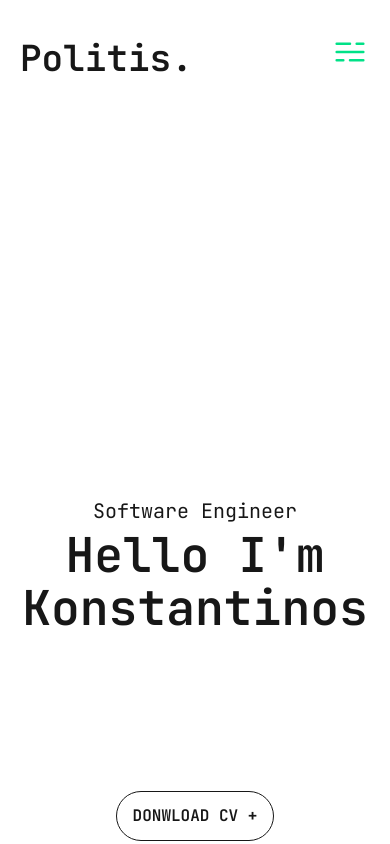
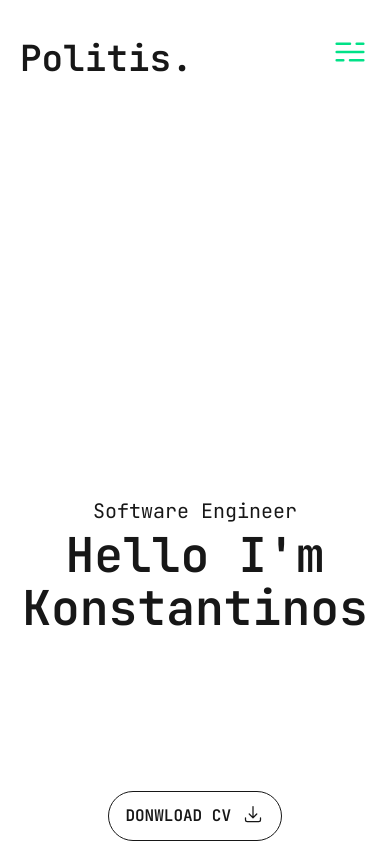
Before and after one commit to kostas-politis/portfolio, a Next.js app: page / in a window 390 px wide. Shown: the top 844 px of the page. Built offline with nearby package versions, Linux system fonts and the light colour scheme.

Commit message:
Social links updated

```diff
--- a/app/globals.css
+++ b/app/globals.css
@@ -9,7 +9,6 @@
 
 @media (prefers-color-scheme: dark) {
   :root {
-    /* --background: #0a0a0a; */
     --background: #1c1c22;
     --foreground: #ededed;
     --accent: #00e187;
@@ -19,7 +18,6 @@
 body {
   color: var(--foreground);
   background: var(--background);
-  /* font-family: Arial, Helvetica, sans-serif; */
 }
 
 @layer base {
@@ -47,7 +45,6 @@ body {
 .scroller {
   overflow: hidden;
   mask: linear-gradient(90deg, transparent, white 20%, white 80%, transparent);
-  /* margin-top: 3.5rem; */
   padding-bottom: 1rem;
 }
 
@@ -59,14 +56,23 @@ body {
   animation: skills-scroll 20s linear infinite;
 }
 
+.gradient-wrapper path {
+  fill: url(#myGradient);
+}
+
+/* Override styles for autofilled inputs */
+input:-webkit-autofill,
+input:-webkit-autofill:hover,
+input:-webkit-autofill:focus,
+input:-webkit-autofill:active {
+  box-shadow: 0 0 0px 1000px var(--background) inset;
+  -webkit-text-fill-color: var(--foreground);
+}
+
 @keyframes skills-scroll {
   to {
     transform: translate(calc(-50% - 0.5rem));
   }
-}
-
-.gradient-wrapper path {
-  fill: url(#myGradient);
 }
 
 @keyframes indicator-bounce {
--- a/app/layout.tsx
+++ b/app/layout.tsx
@@ -20,7 +20,7 @@ export default function RootLayout({
   return (
     <html lang="en">
       <body
-        className={`${jetBrainsMono.variable} container mx-auto px-5 antialiased`}
+        className={`${jetBrainsMono.variable} container mx-auto max-w-7xl px-5 antialiased`}
       >
         {children}
       </body>
--- a/components/About/AboutSection.tsx
+++ b/components/About/AboutSection.tsx
@@ -2,6 +2,7 @@ import React from 'react';
 import ProfilePhoto from './ProfilePhoto';
 import Socials from './Socials';
 import ScrollIndicator from './ScrollIndicator';
+import { ArrowDownTrayIcon } from '@heroicons/react/24/solid';
 
 export default function AboutSection() {
   return (
@@ -17,15 +18,18 @@ export default function AboutSection() {
           <br />
           <span className="text-accent">Konstantinos</span>
         </h1>
-        {/* text-sm xl:text-base */}
         <p className="mb-9 max-w-[650px] text-white/80">
           I excel at crafting elegant digital expreiences and I am proficient in
           vaious programming technologies.
         </p>
         <div className="flex flex-col items-center gap-8 lg:flex-row">
-          <button className="block rounded-full border border-accent bg-transparent px-4 py-2 font-semibold text-accent hover:border-transparent hover:bg-accent hover:text-foreground">
-            DONWLOAD CV <span>+</span>
-          </button>
+          <a
+            href="resume.pdf"
+            download="Resume_Konstantinos_Politis"
+            className="block rounded-full border border-accent bg-transparent px-4 py-2 font-semibold text-accent hover:border-transparent hover:bg-accent hover:text-foreground"
+          >
+            DONWLOAD CV <ArrowDownTrayIcon className="inline size-6 pb-1" />
+          </a>
           <Socials />
         </div>
       </div>
--- a/components/About/Socials.tsx
+++ b/components/About/Socials.tsx
@@ -18,10 +18,7 @@ export default function Socials() {
           <Image src={linkedin} alt="LinkedIn Profile" />
         </li>
       </Link>
-      <Link
-        href="https://github.com/kostas273?tab=repositories"
-        target="_blank"
-      >
+      <Link href="https://github.com/kostas-politis/portfolio" target="_blank">
         <li className="rounded-full border border-accent p-2">
           <Image src={github} alt="GitHub" />
         </li>
--- a/components/Contact/ContactSection.tsx
+++ b/components/Contact/ContactSection.tsx
@@ -5,7 +5,7 @@ export default function ContactSection({}) {
   return (
     <div
       id="contact"
-      className="mx-auto grid max-w-5xl grid-cols-1 items-center justify-center gap-10 pb-24 lg:grid-cols-2 lg:gap-0"
+      className="mx-auto grid grid-cols-1 items-center justify-center gap-12 pb-24 lg:grid-cols-2 lg:gap-0"
     >
       <ContactInfo />
       <ContactForm />
--- a/components/Contact/FormInput.tsx
+++ b/components/Contact/FormInput.tsx
@@ -12,7 +12,7 @@ export default function FormInput({
   return (
     <input
       type={type}
-      className="rounded-md border border-white/10 bg-background p-2.5 text-base font-light outline-none autofill:bg-background autofill:shadow-[inset_0_0_0px_1000px_rgb(255,255,0)] focus:border-accent"
+      className="rounded-md border border-white/10 bg-background p-2.5 text-base font-light outline-none autofill:bg-background focus:border-accent"
       placeholder={placeholder}
       required
     />
--- a/components/Skills/SkillsSection.tsx
+++ b/components/Skills/SkillsSection.tsx
@@ -24,7 +24,7 @@ export default function SkillsSection() {
     <div id="resume" className="text-center">
       <p className="mb-2 text-sm text-white/60">What I&apos;ve done so far</p>
       <h2>Work Experience</h2>
-      <div className="mx-auto my-14 max-w-6xl">
+      <div className="mx-auto my-14">
         <GradientSkills>
           <Skill title="JavaScript">
             <SiJavascript size={32} />
```
Also changed, not shown: 1 other file (tests, documents, lock files or other folders).
